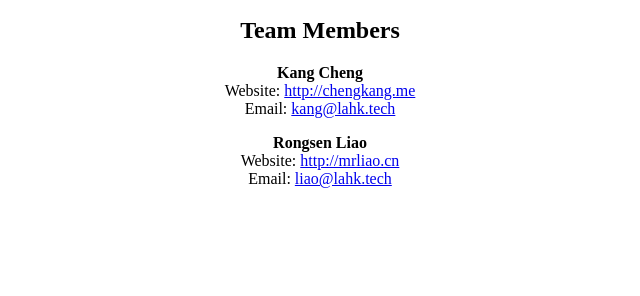
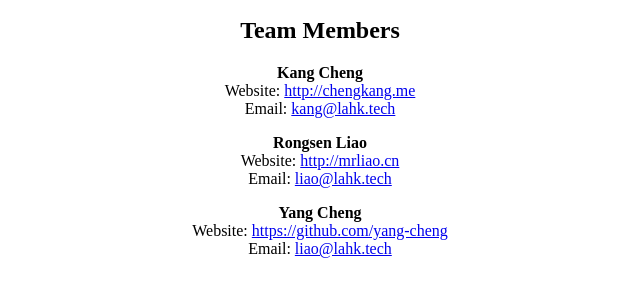
Before and after one commit to LahK/LahK.github.io, a plain HTML site: page index.html in a window 1280 px wide. Shown: the part 446-742 px from the top of the page, without its empty margins (320-960 px from the left). Drawn offline with Linux system fonts and the light colour scheme.

Commit message:
Update index.html

```diff
--- a/index.html
+++ b/index.html
@@ -20,6 +20,11 @@
 				Website: <a href="http://mrliao.cn">http://mrliao.cn</a><br>
 				Email: <a href="mailto:liao@lahk.tech">liao@lahk.tech</a>
 			</p>
+			<p>
+				<b>Yang Cheng</b><br>
+				Website: <a href="https://github.com/yang-cheng">https://github.com/yang-cheng</a><br>
+				Email: <a href="mailto:yang@lahk.tech">liao@lahk.tech</a>
+			</p>
 		</div>
 	</body>
 </html>
```
